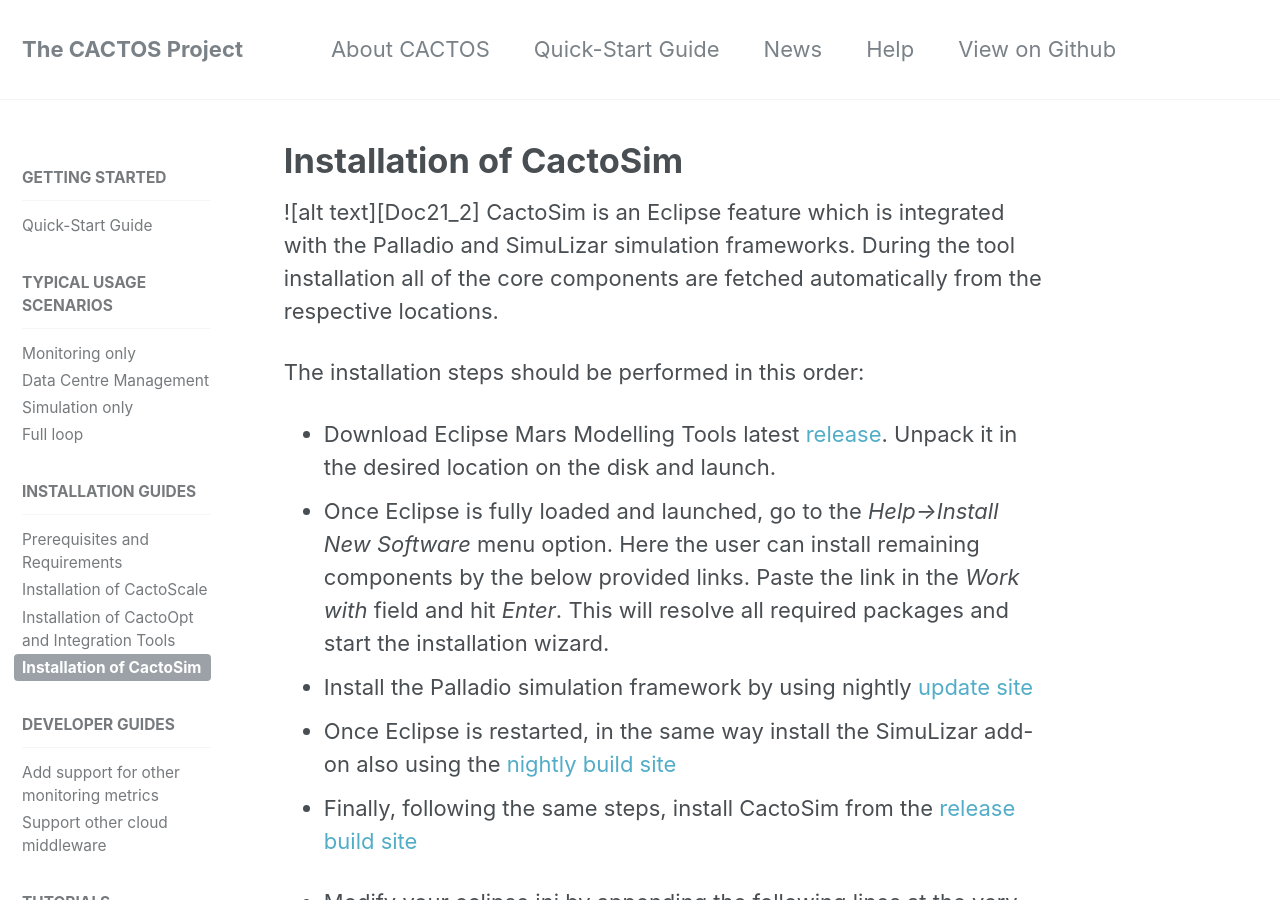
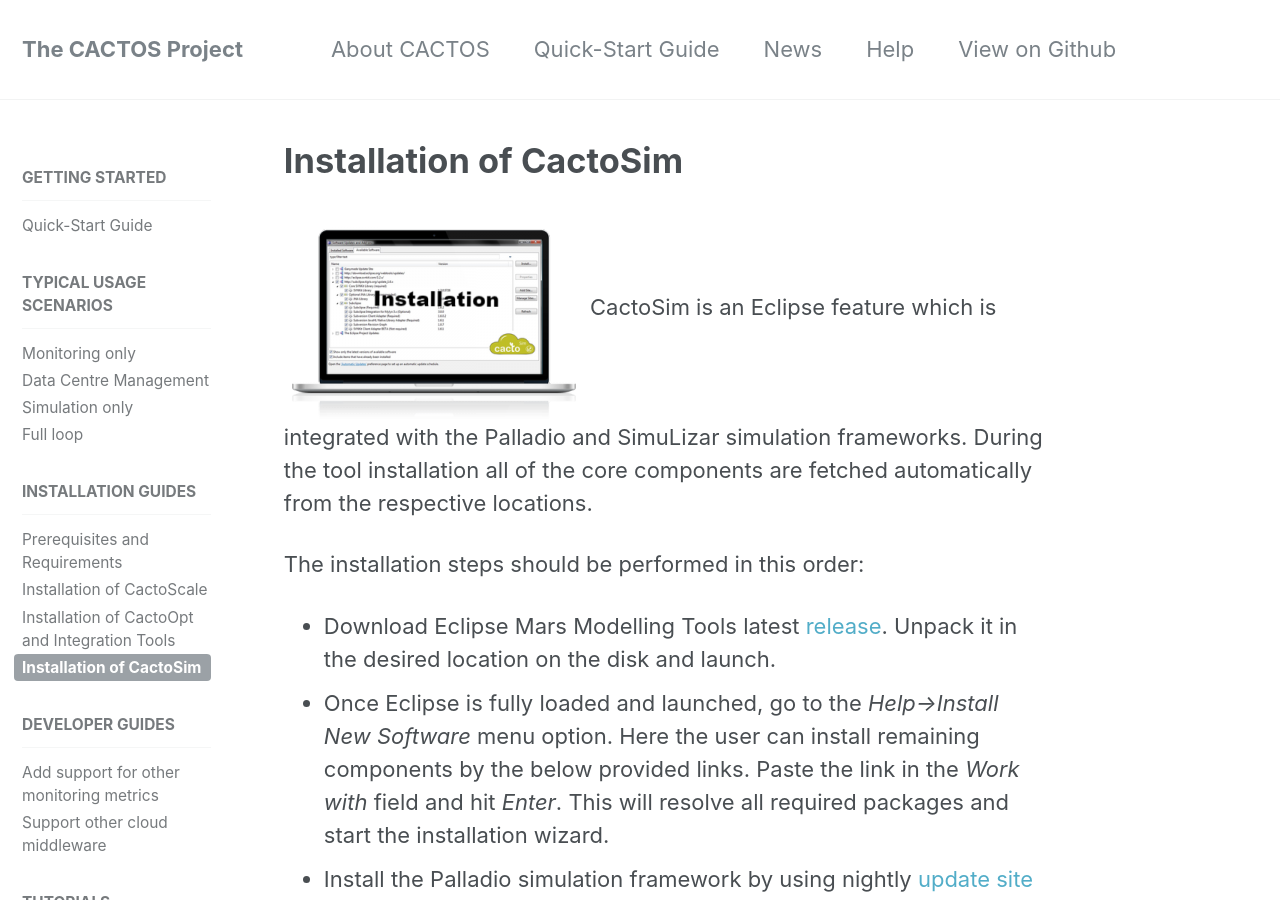
Before and after one commit to cactos/cactos.github.io, a Jekyll site: the page built from _docs/09_installation-of-cactosim.md, in a window 1280 px wide and 900 px high. Built offline with Jekyll 4.4.1, drawn with Linux system fonts in a browser that asks for light colours; some of the changed lines change nothing that is shown.

Commit message:
fixed image

```diff
--- a/_docs/09_installation-of-cactosim.md
+++ b/_docs/09_installation-of-cactosim.md
@@ -5,9 +5,9 @@
 
 {% include base_path %}
 
-[Doc09_1]: {{ base_path }}/assets/images/Doc09_1.png "CactoSim Installation"
+[Doc9_1]: {{ base_path }}/assets/images/Doc9_1.png "CactoSim Installation"
 
-![alt text][Doc21_2] CactoSim is an Eclipse feature which is integrated with the Palladio and SimuLizar simulation frameworks. During the tool installation all of the core components are fetched automatically from the respective locations.
+![alt text][Doc9_1] CactoSim is an Eclipse feature which is integrated with the Palladio and SimuLizar simulation frameworks. During the tool installation all of the core components are fetched automatically from the respective locations.
 
 The installation steps should be performed in this order:
 
```
